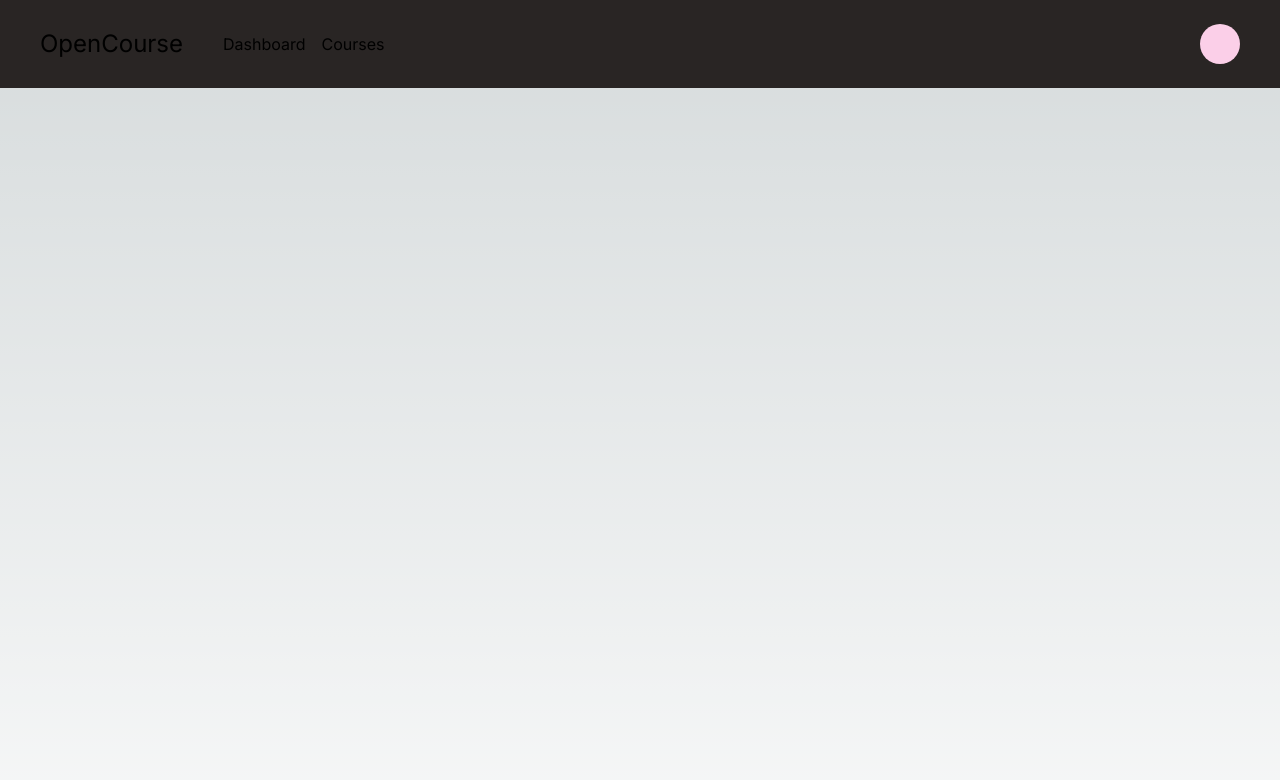
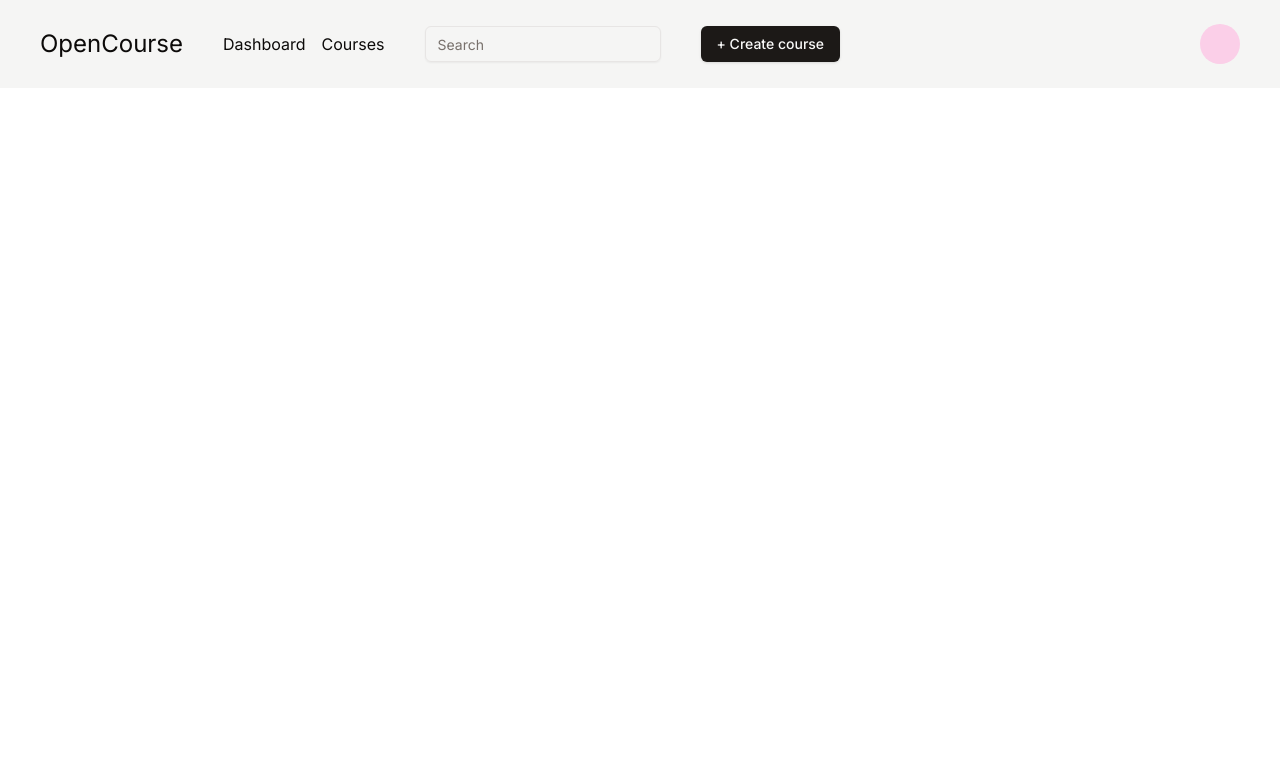
Before and after one commit to naefun/OpenCourse-nextjs, a Next.js app: page / in a window 1280 px wide. Shown: the top 780 px of the page. Built offline with nearby package versions, Linux system fonts and the light colour scheme.

Commit message:
Add shadcn. Add shadcn components to navigation bar.

```diff
--- a/src/app/globals.css
+++ b/src/app/globals.css
@@ -2,32 +2,76 @@
   @tailwind components;
   @tailwind utilities;
 
+  @layer base {
     :root {
-  --foreground-rgb: 0, 0, 0;
-  --background-start-rgb: 214, 219, 220;
-  --background-end-rgb: 255, 255, 255;
+      --background: 0 0% 100%;
+      --foreground: 20 14.3% 4.1%;
+
+      --card: 0 0% 100%;
+      --card-foreground: 20 14.3% 4.1%;
+
+      --popover: 0 0% 100%;
+      --popover-foreground: 20 14.3% 4.1%;
+
+      --primary: 24 9.8% 10%;
+      --primary-foreground: 60 9.1% 97.8%;
+
+      --secondary: 60 4.8% 95.9%;
+      --secondary-foreground: 24 9.8% 10%;
+
+      --muted: 60 4.8% 95.9%;
+      --muted-foreground: 25 5.3% 44.7%;
+
+      --accent: 60 4.8% 95.9%;
+      --accent-foreground: 24 9.8% 10%;
+
+      --destructive: 0 84.2% 60.2%;
+      --destructive-foreground: 60 9.1% 97.8%;
+
+      --border: 20 5.9% 90%;
+      --input: 20 5.9% 90%;
+      --ring: 20 14.3% 4.1%;
+
+      --radius: 0.5rem;
     }
 
-@media (prefers-color-scheme: dark) {
-  :root {
-    --foreground-rgb: 255, 255, 255;
-    --background-start-rgb: 0, 0, 0;
-    --background-end-rgb: 0, 0, 0;
+    .dark {
+      --background: 20 14.3% 4.1%;
+      --foreground: 60 9.1% 97.8%;
+
+      --card: 20 14.3% 4.1%;
+      --card-foreground: 60 9.1% 97.8%;
+
+      --popover: 20 14.3% 4.1%;
+      --popover-foreground: 60 9.1% 97.8%;
+
+      --primary: 60 9.1% 97.8%;
+      --primary-foreground: 24 9.8% 10%;
+
+      --secondary: 12 6.5% 15.1%;
+      --secondary-foreground: 60 9.1% 97.8%;
+
+      --muted: 12 6.5% 15.1%;
+      --muted-foreground: 24 5.4% 63.9%;
+
+      --accent: 12 6.5% 15.1%;
+      --accent-foreground: 60 9.1% 97.8%;
+
+      --destructive: 0 62.8% 30.6%;
+      --destructive-foreground: 60 9.1% 97.8%;
+
+      --border: 12 6.5% 15.1%;
+      --input: 12 6.5% 15.1%;
+      --ring: 24 5.7% 82.9%;
     }
   }
 
-body {
-  color: rgb(var(--foreground-rgb));
-  background: linear-gradient(
-      to bottom,
-      transparent,
-      rgb(var(--background-end-rgb))
-    )
-    rgb(var(--background-start-rgb));
+  @layer base {
+    * {
+      @apply border-border;
     }
 
-@layer utilities {
-  .text-balance {
-    text-wrap: balance;
+    body {
+      @apply bg-background text-foreground;
     }
   }
--- a/src/components/navigationBar.tsx
+++ b/src/components/navigationBar.tsx
@@ -1,13 +1,17 @@
 import Link from "next/link"
+import { Button } from "@/components/ui/button"
+import { Input } from "./ui/input"
 
 const NavigationBar = () => {
-    return (<div className="w-full bg-stone-800 py-6 px-10 flex flex-row justify-between items-center">
+    return (<div className="w-full bg-stone-100 py-6 px-10 flex flex-row justify-between items-center">
         <div className="flex flex-row gap-10 items-center">
             <Link href={"/"}><h1 className="text-2xl">OpenCourse</h1></Link>
             <div className="flex flex-row gap-4">
                 <Link href={"/dashboard"}>Dashboard</Link>
                 <Link href={"/courses"}>Courses</Link>
             </div>
+            <Input type="text" placeholder="Search" />
+            <Button>+ Create course</Button>
         </div>
         <div className="h-10 w-10 rounded-full bg-pink-200"></div>
     </div>)
--- /dev/null
+++ b/src/components/ui/button.tsx
@@ -0,0 +1,57 @@
+import * as React from "react"
+import { Slot } from "@radix-ui/react-slot"
+import { cva, type VariantProps } from "class-variance-authority"
+
+import { cn } from "@/lib/utils"
+
+const buttonVariants = cva(
+  "inline-flex items-center justify-center whitespace-nowrap rounded-md text-sm font-medium transition-colors focus-visible:outline-none focus-visible:ring-1 focus-visible:ring-ring disabled:pointer-events-none disabled:opacity-50",
+  {
+    variants: {
+      variant: {
+        default:
+          "bg-primary text-primary-foreground shadow hover:bg-primary/90",
+        destructive:
+          "bg-destructive text-destructive-foreground shadow-sm hover:bg-destructive/90",
+        outline:
+          "border border-input bg-background shadow-sm hover:bg-accent hover:text-accent-foreground",
+        secondary:
+          "bg-secondary text-secondary-foreground shadow-sm hover:bg-secondary/80",
+        ghost: "hover:bg-accent hover:text-accent-foreground",
+        link: "text-primary underline-offset-4 hover:underline",
+      },
+      size: {
+        default: "h-9 px-4 py-2",
+        sm: "h-8 rounded-md px-3 text-xs",
+        lg: "h-10 rounded-md px-8",
+        icon: "h-9 w-9",
+      },
+    },
+    defaultVariants: {
+      variant: "default",
+      size: "default",
+    },
+  }
+)
+
+export interface ButtonProps
+  extends React.ButtonHTMLAttributes<HTMLButtonElement>,
+    VariantProps<typeof buttonVariants> {
+  asChild?: boolean
+}
+
+const Button = React.forwardRef<HTMLButtonElement, ButtonProps>(
+  ({ className, variant, size, asChild = false, ...props }, ref) => {
+    const Comp = asChild ? Slot : "button"
+    return (
+      <Comp
+        className={cn(buttonVariants({ variant, size, className }))}
+        ref={ref}
+        {...props}
+      />
+    )
+  }
+)
+Button.displayName = "Button"
+
+export { Button, buttonVariants }
--- /dev/null
+++ b/src/components/ui/input.tsx
@@ -0,0 +1,25 @@
+import * as React from "react"
+
+import { cn } from "@/lib/utils"
+
+export interface InputProps
+  extends React.InputHTMLAttributes<HTMLInputElement> {}
+
+const Input = React.forwardRef<HTMLInputElement, InputProps>(
+  ({ className, type, ...props }, ref) => {
+    return (
+      <input
+        type={type}
+        className={cn(
+          "flex h-9 w-full rounded-md border border-input bg-transparent px-3 py-1 text-sm shadow-sm transition-colors file:border-0 file:bg-transparent file:text-sm file:font-medium placeholder:text-muted-foreground focus-visible:outline-none focus-visible:ring-1 focus-visible:ring-ring disabled:cursor-not-allowed disabled:opacity-50",
+          className
+        )}
+        ref={ref}
+        {...props}
+      />
+    )
+  }
+)
+Input.displayName = "Input"
+
+export { Input }
--- /dev/null
+++ b/src/lib/utils.ts
@@ -0,0 +1,6 @@
+import { type ClassValue, clsx } from "clsx"
+import { twMerge } from "tailwind-merge"
+
+export function cn(...inputs: ClassValue[]) {
+  return twMerge(clsx(inputs))
+}
--- a/tailwind.config.ts
+++ b/tailwind.config.ts
@@ -1,20 +1,80 @@
-import type { Config } from "tailwindcss";
+import type { Config } from "tailwindcss"
 
-const config: Config = {
+const config = {
+  darkMode: ["class"],
   content: [
-    "./src/pages/**/*.{js,ts,jsx,tsx,mdx}",
-    "./src/components/**/*.{js,ts,jsx,tsx,mdx}",
-    "./src/app/**/*.{js,ts,jsx,tsx,mdx}",
-  ],
+    './pages/**/*.{ts,tsx}',
+    './components/**/*.{ts,tsx}',
+    './app/**/*.{ts,tsx}',
+    './src/**/*.{ts,tsx}',
+	],
+  prefix: "",
   theme: {
+    container: {
+      center: true,
+      padding: "2rem",
+      screens: {
+        "2xl": "1400px",
+      },
+    },
     extend: {
-      backgroundImage: {
-        "gradient-radial": "radial-gradient(var(--tw-gradient-stops))",
-        "gradient-conic":
-          "conic-gradient(from 180deg at 50% 50%, var(--tw-gradient-stops))",
+      colors: {
+        border: "hsl(var(--border))",
+        input: "hsl(var(--input))",
+        ring: "hsl(var(--ring))",
+        background: "hsl(var(--background))",
+        foreground: "hsl(var(--foreground))",
+        primary: {
+          DEFAULT: "hsl(var(--primary))",
+          foreground: "hsl(var(--primary-foreground))",
+        },
+        secondary: {
+          DEFAULT: "hsl(var(--secondary))",
+          foreground: "hsl(var(--secondary-foreground))",
+        },
+        destructive: {
+          DEFAULT: "hsl(var(--destructive))",
+          foreground: "hsl(var(--destructive-foreground))",
+        },
+        muted: {
+          DEFAULT: "hsl(var(--muted))",
+          foreground: "hsl(var(--muted-foreground))",
+        },
+        accent: {
+          DEFAULT: "hsl(var(--accent))",
+          foreground: "hsl(var(--accent-foreground))",
+        },
+        popover: {
+          DEFAULT: "hsl(var(--popover))",
+          foreground: "hsl(var(--popover-foreground))",
+        },
+        card: {
+          DEFAULT: "hsl(var(--card))",
+          foreground: "hsl(var(--card-foreground))",
+        },
+      },
+      borderRadius: {
+        lg: "var(--radius)",
+        md: "calc(var(--radius) - 2px)",
+        sm: "calc(var(--radius) - 4px)",
+      },
+      keyframes: {
+        "accordion-down": {
+          from: { height: "0" },
+          to: { height: "var(--radix-accordion-content-height)" },
+        },
+        "accordion-up": {
+          from: { height: "var(--radix-accordion-content-height)" },
+          to: { height: "0" },
+        },
+      },
+      animation: {
+        "accordion-down": "accordion-down 0.2s ease-out",
+        "accordion-up": "accordion-up 0.2s ease-out",
       },
     },
   },
-  plugins: [],
-};
-export default config;
+  plugins: [require("tailwindcss-animate")],
+} satisfies Config
+
+export default config
```
Also changed, not shown: package.json (+10 -4 lines), components.json (added), 1 other file (tests, documents, lock files or other folders). Lines whose indentation alone changed are shown as unchanged.
